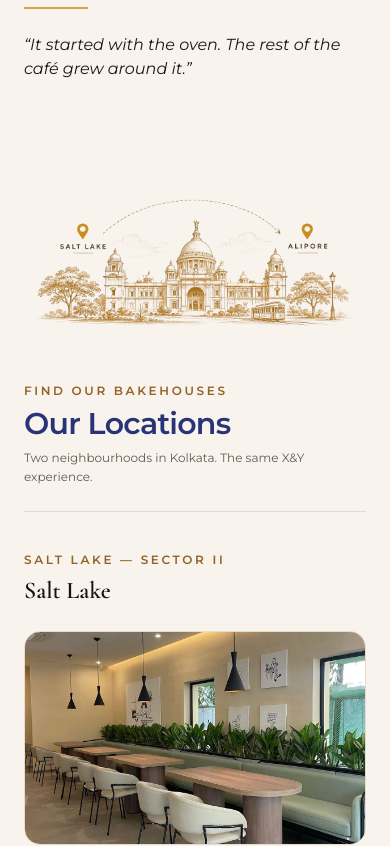
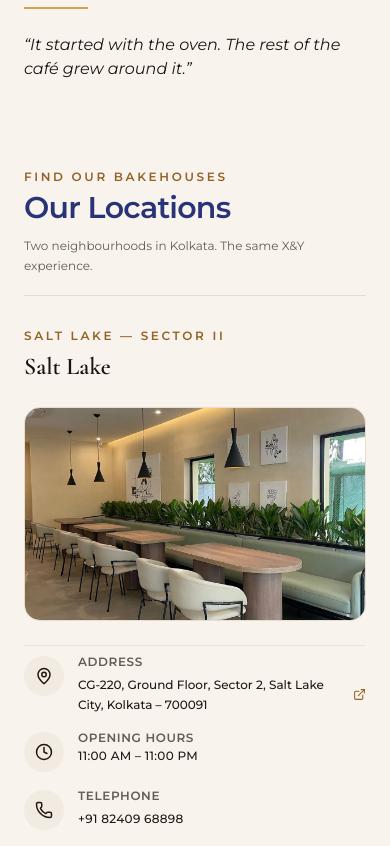
Before and after one commit to iamdapy3279/candy, a Next.js app: page / in a window 390 px wide. Shown: the part 1720-2566 px from the top of the page. Built offline with nearby package versions, Linux system fonts and the light colour scheme.

Commit message:
Remove monument illustration from Locations section and adjust layout sizing

```diff
--- a/components/LoadingScreen.tsx
+++ b/components/LoadingScreen.tsx
@@ -11,7 +11,6 @@ const CRITICAL_IMAGES = [
   "/LoadingImage.png",
   "/Logo.png",
   "/locations/Allipore_Location.webp",
-  "/locations/KolkataMonumentTransparent.png",
   "/locations/SALTLAKELOCATIONPIC.webp",
   "/dishes/burnt-chilli-oil-spaghetti.webp",
   "/dishes/mongolian-bowl.webp",
--- a/components/Location.tsx
+++ b/components/Location.tsx
@@ -8,36 +8,21 @@ export default function Location() {
   const locations = websiteContent.locations;
 
   return (
-    <section id="locations" className="py-12 md:py-16 bg-cream-100 relative overflow-hidden">
+    <section id="locations" className="py-10 sm:py-14 md:py-16 bg-cream-100 relative overflow-hidden">
       <div className="max-w-7xl mx-auto px-6 sm:px-8">
-        {/* Section Heading & Kolkata Architectural Illustration (Preserved) */}
-        <div className="flex flex-col lg:flex-row lg:items-end justify-between mb-10 md:mb-14 pb-6 border-b border-[#211714]/10 gap-6 lg:gap-8">
-          {/* Kolkata Architectural Illustration (Above header on mobile, spanning full width with breathing room, centered) */}
-          <div className="order-1 lg:order-2 w-full flex justify-center items-center my-3 mb-6 sm:my-5 sm:mb-8 lg:my-0 lg:w-auto lg:ml-auto shrink-0">
-            <div className="relative w-full max-w-[480px] sm:max-w-[560px] lg:max-w-[640px] xl:max-w-[680px] aspect-[1024/436] pointer-events-none select-none">
-              <Image
-                src="/locations/KolkataMonumentTransparent.png"
-                alt="Two neighbourhoods in Kolkata — Salt Lake and Alipore"
-                fill
-                className="object-contain object-center lg:object-right-bottom"
-                priority
-                sizes="(max-width: 640px) 100vw, (max-width: 1024px) 560px, 680px"
-              />
-            </div>
-          </div>
-
-          {/* Section Titles */}
-          <div className="order-2 lg:order-1 shrink-0 max-w-sm lg:max-w-md">
-            <span className="font-sans text-xs tracking-[0.22em] uppercase text-gold-700 font-semibold block mb-2 sm:mb-3">
+        {/* Section Heading */}
+        <div className="flex flex-col sm:flex-row sm:items-end justify-between mb-8 sm:mb-10 md:mb-12 pb-5 sm:pb-6 border-b border-[#211714]/10 gap-3 sm:gap-6">
+          <div>
+            <span className="font-sans text-xs tracking-[0.22em] uppercase text-gold-700 font-semibold block mb-1.5 sm:mb-2">
               FIND OUR BAKEHOUSES
             </span>
             <h2 className="font-sans text-3xl sm:text-4xl lg:text-5xl font-semibold text-[#293477] tracking-tight leading-[1.1]">
               Our Locations
             </h2>
-            <p className="font-sans text-xs sm:text-sm text-charcoal-800/80 mt-2 sm:mt-3 leading-relaxed">
-              Two neighbourhoods in Kolkata. The same X&amp;Y experience.
-            </p>
           </div>
+          <p className="font-sans text-xs sm:text-sm text-charcoal-800/80 leading-relaxed max-w-md sm:text-right">
+            Two neighbourhoods in Kolkata. The same X&amp;Y experience.
+          </p>
         </div>
 
         {/* 2-Column Locations Layout: Side-by-Side on Desktop, Distinct with Subtle Separators */}
```
